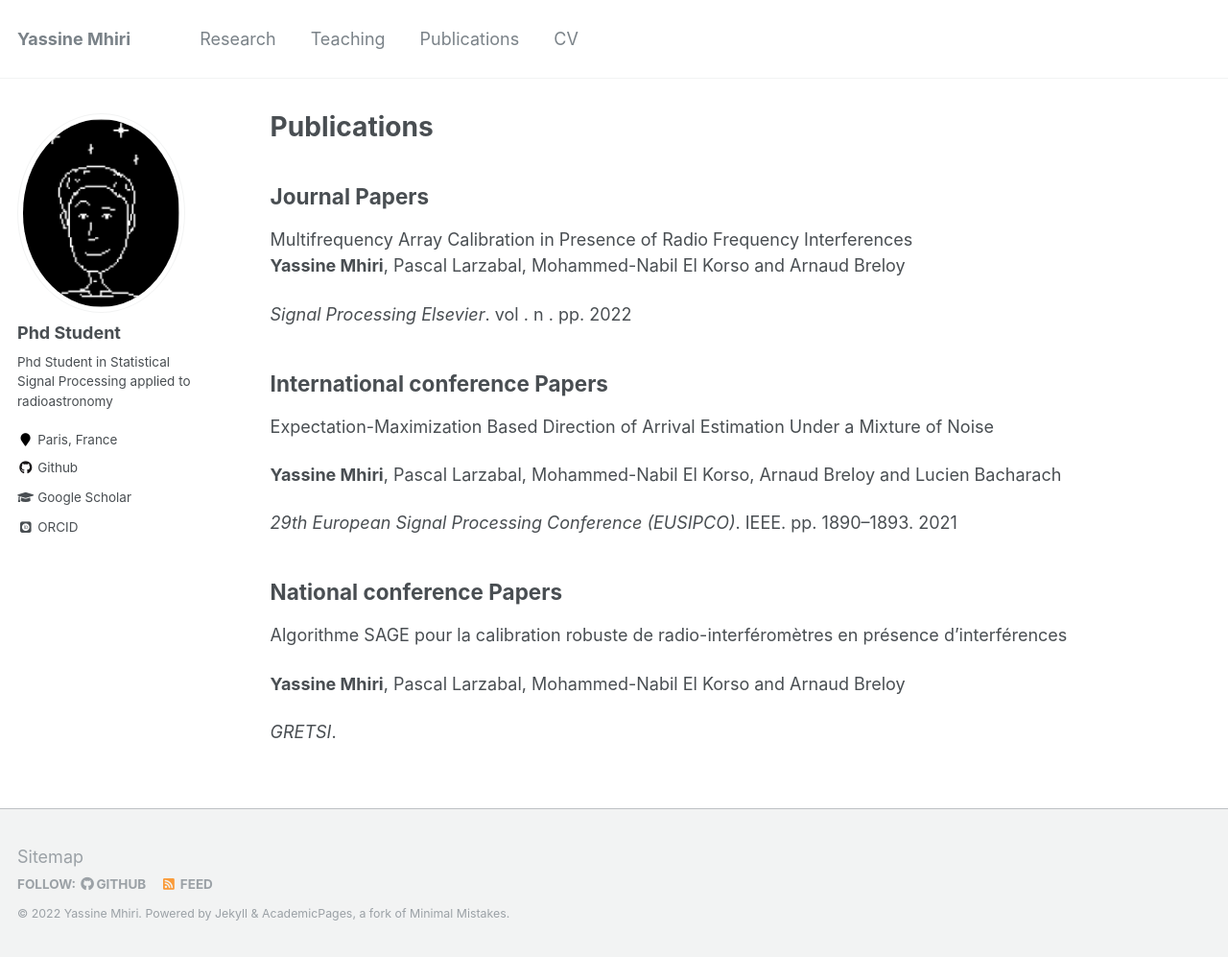
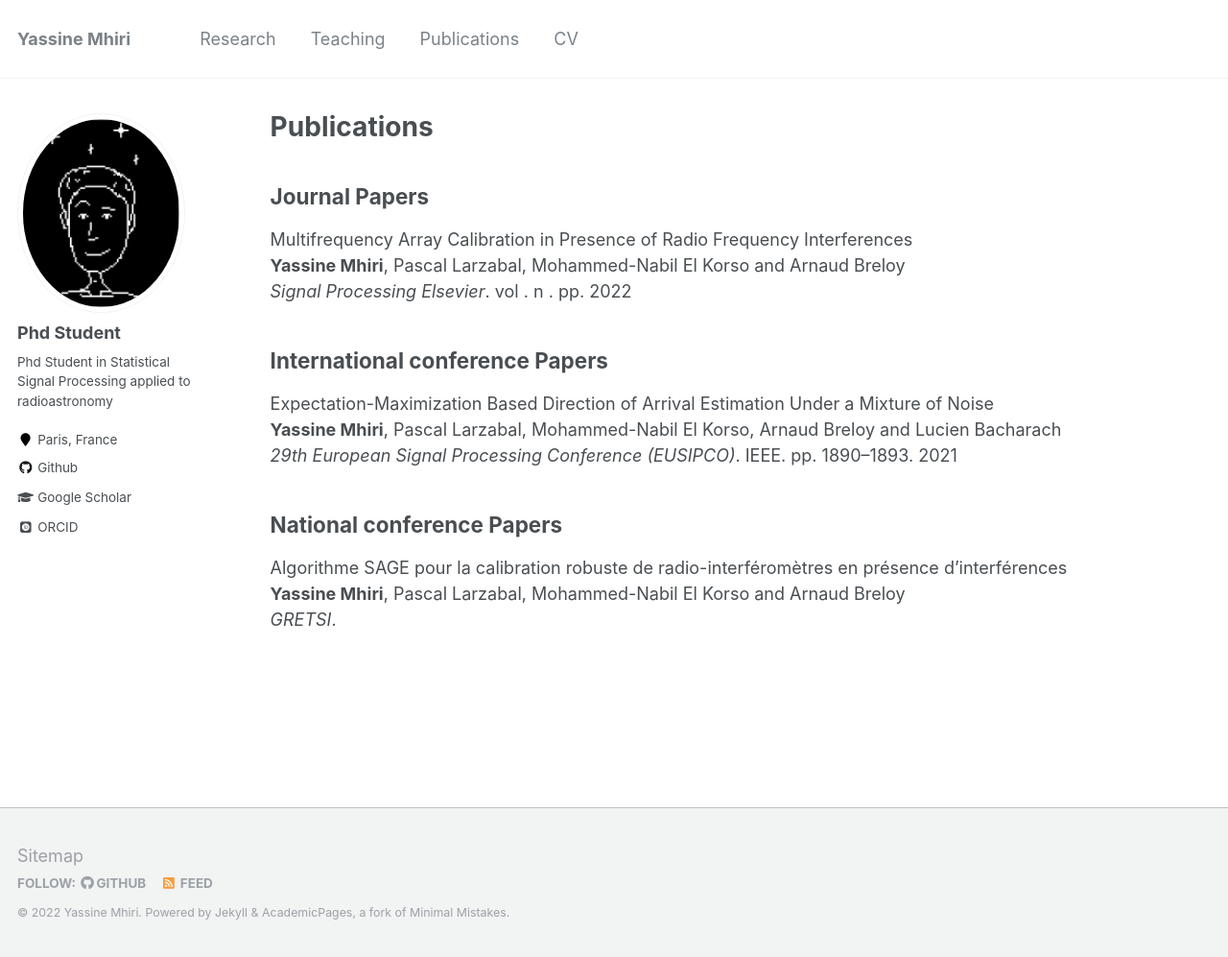
Before and after one commit to y-mhiri/y-mhiri.github.io, a Jekyll site: the page built from _pages/publications.md, in a window 1280 px wide and 997 px high. Shown: the whole window at 96% size. Built offline with Jekyll 4.4.1, drawn with Linux system fonts in a browser that asks for light colours; some web fonts are replaced.

```diff
--- a/_pages/publications.md
+++ b/_pages/publications.md
@@ -18,20 +18,15 @@ author_profile: true
 
 ## Journal Papers
 Multifrequency Array Calibration in Presence of Radio Frequency Interferences \
-**Yassine Mhiri**, Pascal Larzabal, Mohammed-Nabil El Korso and Arnaud Breloy
-
+**Yassine Mhiri**, Pascal Larzabal, Mohammed-Nabil El Korso and Arnaud Breloy \
 *Signal Processing Elsevier*. vol . n . pp. 2022
 
 ## International conference Papers
-Expectation-Maximization Based Direction of Arrival Estimation Under a Mixture of Noise
-
-**Yassine Mhiri**, Pascal Larzabal, Mohammed-Nabil El Korso, Arnaud Breloy and Lucien Bacharach
-
+Expectation-Maximization Based Direction of Arrival Estimation Under a Mixture of Noise \
+**Yassine Mhiri**, Pascal Larzabal, Mohammed-Nabil El Korso, Arnaud Breloy and Lucien Bacharach \
 *29th European Signal Processing Conference (EUSIPCO)*. IEEE. pp. 1890–1893. 2021
 
 ## National conference Papers
-Algorithme SAGE pour la calibration robuste de radio-interféromètres en présence d’interférences
-
-**Yassine Mhiri**, Pascal Larzabal, Mohammed-Nabil El Korso and Arnaud Breloy
-
+Algorithme SAGE pour la calibration robuste de radio-interféromètres en présence d’interférences \
+**Yassine Mhiri**, Pascal Larzabal, Mohammed-Nabil El Korso and Arnaud Breloy \
 *GRETSI*.
```
